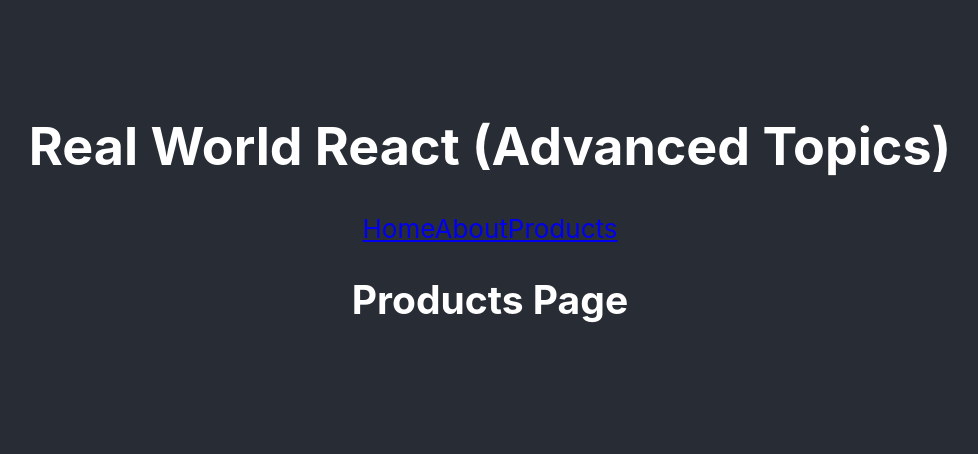
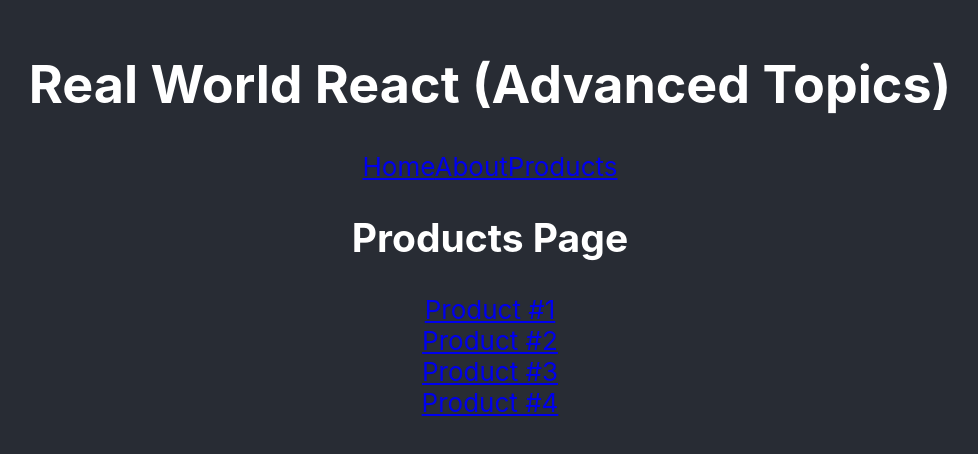
Before and after one commit to yogimathius/real-world-react, a React (Create React App) app: page /products in a window 1280 px wide. Shown: the part 182-636 px from the top of the page, without its empty margins (150-1128 px from the left). Built offline with nearby package versions, Linux system fonts and the light colour scheme.

Commit message:
feat: add products

```diff
--- a/src/components/Products.js
+++ b/src/components/Products.js
@@ -1,5 +1,14 @@
 import React from "react";
+import { Link } from "react-router-dom";
 
 export default function Products() {
-  return <h2>Products Page</h2>;
+  return (
+    <>
+      <h2>Products Page</h2>
+      <Link to="/products/1">Product #1</Link>
+      <Link to="/products/2">Product #2</Link>
+      <Link to="/products/3">Product #3</Link>
+      <Link to="/products/4">Product #4</Link>
+    </>
+  );
 }
```
